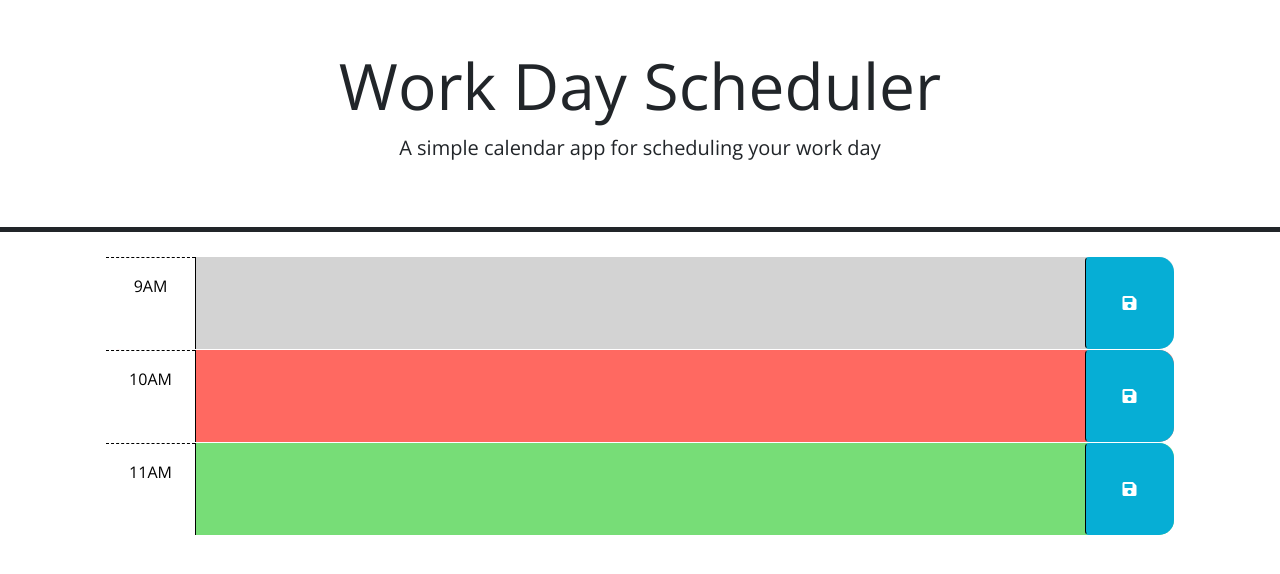
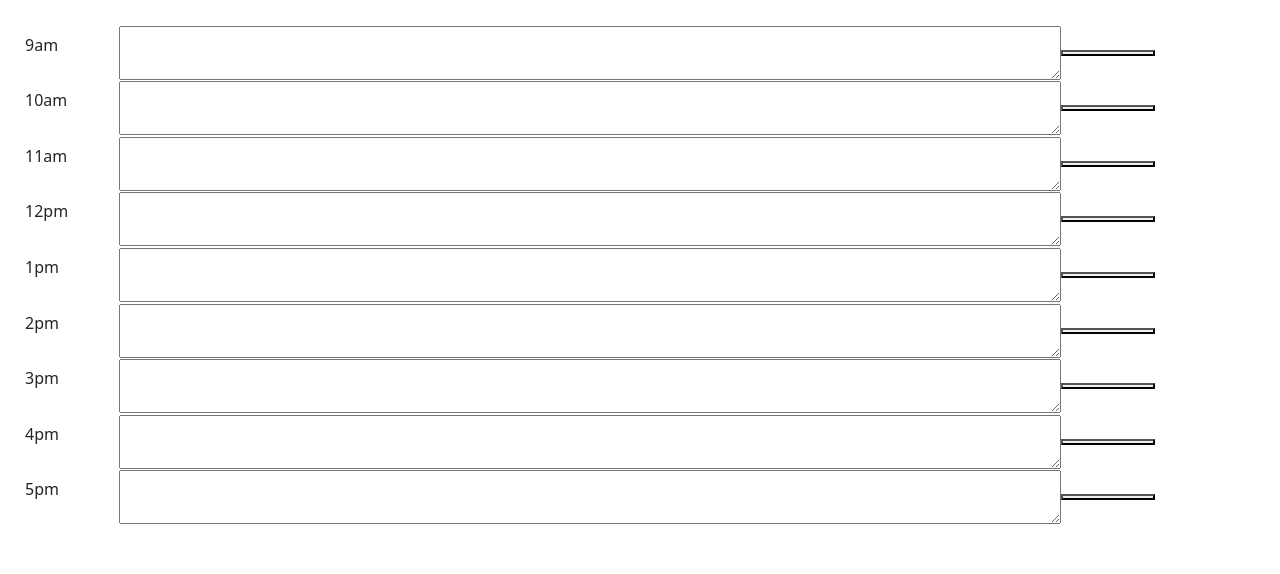
Before and after one commit to abmetheny/challenge-5-work-day-scheduler, a plain HTML site: page index.html in a window 1280 px wide. Drawn offline with nearby package versions, Linux system fonts and the light colour scheme.

Commit message:
Created calendar skeleton and added time variables to the time column

```diff
--- a/index.html
+++ b/index.html
@@ -23,12 +23,69 @@
   </head>
 
   <body>
-    <header class="p-5 mb-4 border-5 border-bottom border-dark text-center">
+
+
+    <div class="container">
+      <div class="d-flex flex-row" style="height: 500px">
+        <div class="col-1 d-flex flex-column justify-content-around">
+          <p class="height w-100" id="time9"></p>
+          <p class="height w-100" id="time10"></p>
+          <p class="height w-100" id="time11"></p>
+          <p class="height w-100" id="time12"></p>
+          <p class="height w-100" id="time1"></p>
+          <p class="height w-100" id="time2"></p>
+          <p class="height w-100" id="time3"></p>
+          <p class="height w-100" id="time4"></p>
+          <p class="height w-100" id="time5"></p>
+        </div>
+        <div class="col-10 d-flex flex-column justify-content-around">
+          <textarea class="height w-100" id="text9"></textarea>
+          <textarea class="height w-100" id="text10"></textarea>
+          <textarea class="height w-100" id="text11"></textarea>
+          <textarea class="height w-100" id="text12"></textarea>
+          <textarea class="height w-100" id="text1"></textarea>
+          <textarea class="height w-100" id="text2"></textarea>
+          <textarea class="height w-100" id="text3"></textarea>
+          <textarea class="height w-100" id="text4"></textarea>
+          <textarea class="height w-100" id="text5"></textarea>
+        </div>
+        <div class="col-1 d-flex flex-column justify-content-around">
+          <button class="height w-100" id="save9"></button>
+          <button class="height w-100" id="save10"></button>
+          <button class="height w-100" id="save11"></button>
+          <button class="height w-100" id="save12"></button>
+          <button class="height w-100" id="save1"></button>
+          <button class="height w-100" id="save2"></button>
+          <button class="height w-100" id="save3"></button>
+          <button class="height w-100" id="save4"></button>
+          <button class="height w-100" id="save5"></button>
+        </div>
+      </div>
+    </div>
+
+
+
+    <script src="https://code.jquery.com/jquery-3.4.1.min.js"></script>
+    <script
+      src="https://cdn.jsdelivr.net/npm/dayjs@1.11.3/dayjs.min.js"
+      integrity="sha256-iu/zLUB+QgISXBLCW/mcDi/rnf4m4uEDO0wauy76x7U="
+      crossorigin="anonymous"
+    ></script>
+
+    <script src="script.js"></script>
+  </body>
+</html>
+
+
+
+
+
+<!-- <header class="p-5 mb-4 border-5 border-bottom border-dark text-center">
   <h1 class="display-3">Work Day Scheduler</h1>
   <p class="lead">A simple calendar app for scheduling your work day</p>
   <p id="currentDay" class="lead"></p>
 </header>
-    <div class="container-lg px-5">
+<div class="container-lg px-5"> -->
   <!-- Use class for "past", "present", and "future" to apply styles to the
     time-block divs accordingly. The javascript will need to do this by
     adding/removing these classes on each div by comparing the hour in the
@@ -40,39 +97,28 @@
     -->
 
   <!-- Example of a past time block. The "past" class adds a gray background color. -->
-      <div id="hour-9" class="row time-block past">
+  <!-- <div id="hour-9" class="row time-block past">
     <div class="col-2 col-md-1 hour text-center py-3">9AM</div>
     <textarea class="col-8 col-md-10 description" rows="3"> </textarea>
     <button class="btn saveBtn col-2 col-md-1" aria-label="save">
       <i class="fas fa-save" aria-hidden="true"></i>
     </button>
-      </div>
+  </div> -->
 
   <!-- Example of a a present time block. The "present" class adds a red background color. -->
-      <div id="hour-10" class="row time-block present">
+  <!-- <div id="hour-10" class="row time-block present">
     <div class="col-2 col-md-1 hour text-center py-3">10AM</div>
     <textarea class="col-8 col-md-10 description" rows="3"> </textarea>
     <button class="btn saveBtn col-2 col-md-1" aria-label="save">
       <i class="fas fa-save" aria-hidden="true"></i>
     </button>
-      </div>
+  </div> -->
 
   <!-- Example of a future time block. The "future" class adds a green background color. -->
-      <div id="hour-11" class="row time-block future">
+  <!-- <div id="hour-11" class="row time-block future">
     <div class="col-2 col-md-1 hour text-center py-3">11AM</div>
     <textarea class="col-8 col-md-10 description" rows="3"> </textarea>
     <button class="btn saveBtn col-2 col-md-1" aria-label="save">
       <i class="fas fa-save" aria-hidden="true"></i>
     </button>
-      </div>
-
-    <script src="https://code.jquery.com/jquery-3.4.1.min.js"></script>
-    <script
-      src="https://cdn.jsdelivr.net/npm/dayjs@1.11.3/dayjs.min.js"
-      integrity="sha256-iu/zLUB+QgISXBLCW/mcDi/rnf4m4uEDO0wauy76x7U="
-      crossorigin="anonymous"
-    ></script>
-
-    <script src="script.js"></script>
-  </body>
-</html>
+  </div> -->
--- a/script.js
+++ b/script.js
@@ -1,3 +1,22 @@
+var time9 = dayjs().hour(9).format('ha');
+$('#time9').text(time9);
+var time10 = dayjs().hour(10).format('ha');
+$('#time10').text(time10);
+var time11 = dayjs().hour(11).format('ha');
+$('#time11').text(time11);
+var time12 = dayjs().hour(12).format('ha');
+$('#time12').text(time12);
+var time1 = dayjs().hour(13).format('ha');
+$('#time1').text(time1);
+var time2 = dayjs().hour(14).format('ha');
+$('#time2').text(time2);
+var time3 = dayjs().hour(15).format('ha');
+$('#time3').text(time3);
+var time4 = dayjs().hour(16).format('ha');
+$('#time4').text(time4);
+var time5 = dayjs().hour(17).format('ha');
+$('#time5').text(time5);
+
 // Wrap all code that interacts with the DOM in a call to jQuery to ensure that
 // the code isn't run until the browser has finished rendering all the elements
 // in the html.
--- a/style.css
+++ b/style.css
@@ -1,4 +1,16 @@
-body {
+.container {
+  margin: 20px;
+  padding: 5px;
+}
+
+/* .height {
+  height: 25px;
+  margin: 0px;
+  padding: 0px;
+} */
+
+
+/* body {
   font-family: 'Open Sans', sans-serif;
   font-size: 16px;
 }
@@ -56,4 +68,4 @@ textarea {
 .saveBtn i:hover {
   font-size: 20px;
   transition: all 0.3s ease-in-out;
-}
+} */
```
Lines whose indentation alone changed are shown as unchanged.
